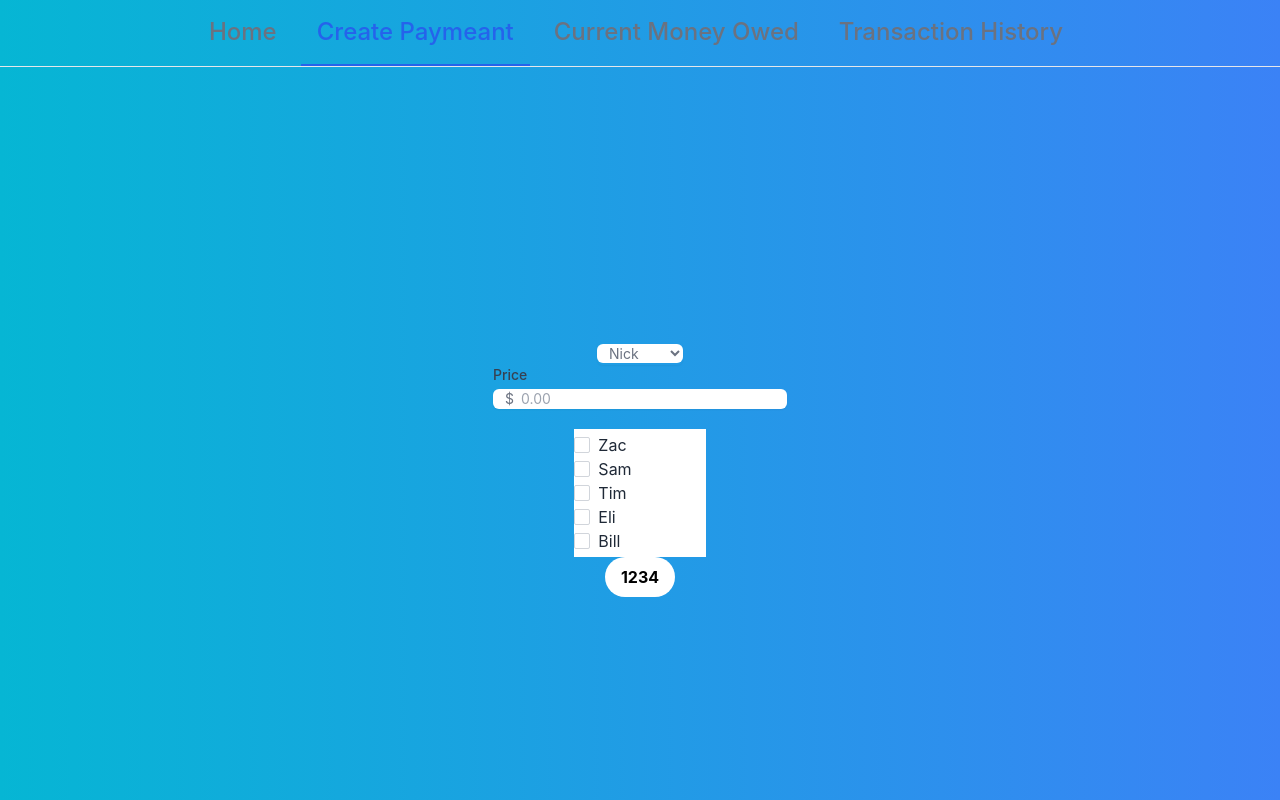
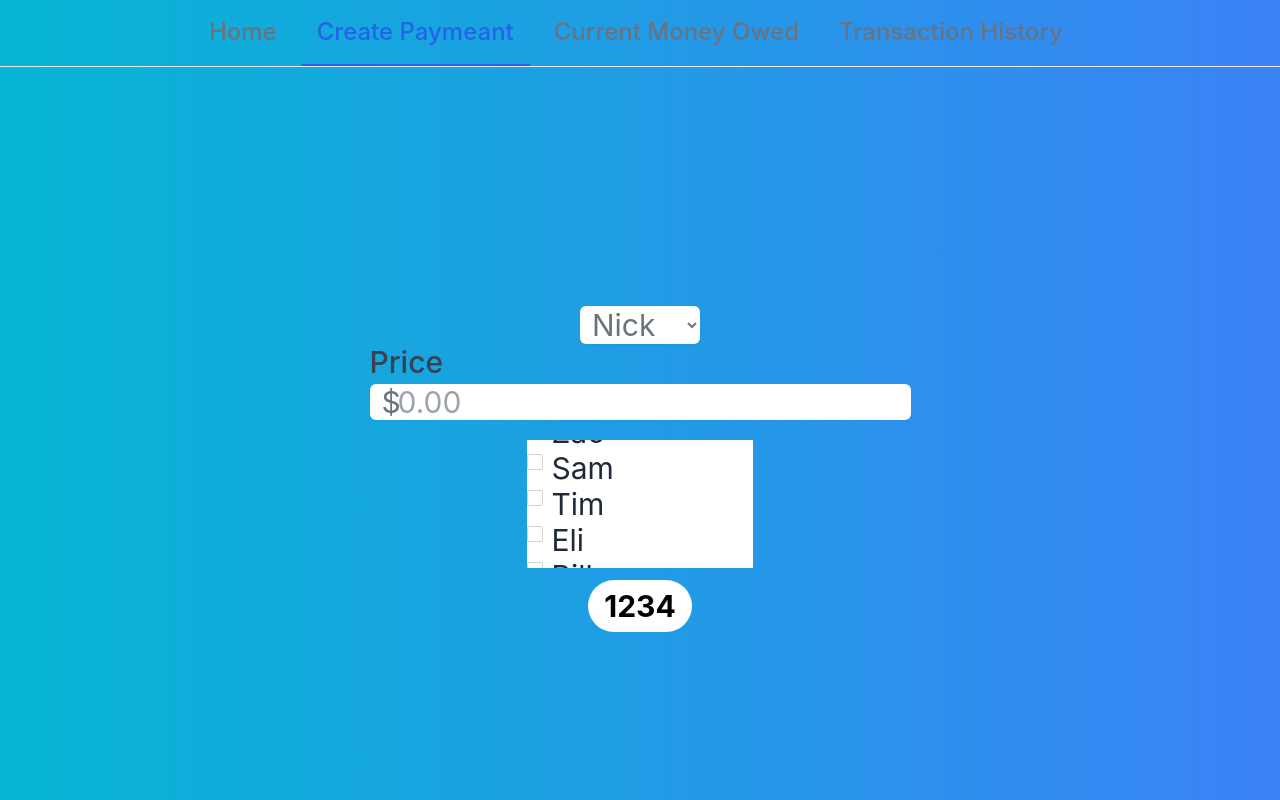
Before and after one commit to Nick-Knighton/Slice, a React (Create React App) app in the folder frontend/: page /page in a window 1280 px wide. Built offline with nearby package versions, Linux system fonts and the light colour scheme.

Commit message:
style changes to home page

```diff
--- a/frontend/src/Page.js
+++ b/frontend/src/Page.js
@@ -33,7 +33,7 @@ function Page() {
             <div id='form elements'className="h-full flex flex-col justify-center items-center">
                 <div>
                     <div class="relative mt-1 rounded-md shadow-sm">
-                        <select id="currency" name="currency" class="h-full rounded-md border-transparent bg-white py-0 pl-2 pr-7 text-gray-500 focus:border-indigo-500 focus:ring-indigo-500 sm:text-sm ">
+                        <select id="currency" name="currency" class="h-full rounded-md border-transparent bg-white py-0 pl-2 pr-7 text-gray-500 focus:border-indigo-500 focus:ring-indigo-500 sm:text-3xl ">
                             <option>Nick</option>
                             <option>Zac</option>
                             <option>Will</option>
@@ -42,19 +42,19 @@ function Page() {
                 </div>
 
                 <div>
-                    <label for="price" class="block text-sm font-medium text-gray-700">Price</label>
+                    <label for="price" class="block text-sm font-medium text-gray-700 sm:text-3xl">Price</label>
                     <div class="relative mt-1 rounded-md shadow-sm">
                         <div class="pointer-events-none absolute inset-y-0 left-0 flex items-center pl-3">
-                        <span class="text-gray-500 sm:text-sm">$</span>
+                        <span class="text-gray-500 sm:text-3xl">$</span>
                         </div>
-                        <input type="text" name="price" id="price" class="block w-full rounded-md border-gray-300 pl-7 pr-12 focus:border-indigo-500 focus:ring-indigo-500 sm:text-sm" placeholder="0.00"/>
+                        <input type="text" name="price" id="price" class="block w-full rounded-md border-gray-300 pl-7 pr-12 focus:border-indigo-500 focus:ring-indigo-500 sm:text-3xl" placeholder="0.00"/>
                         <div class="absolute inset-y-0 right-0 flex items-center">
                         <label for="currency" class="sr-only">Currency</label>
                         </div>
                     </div>
                 </div>
 
-                <div class="flex justify-center flex-col bg-white mt-5 h-32 overflow-auto">
+                <div class="flex justify-center flex-col bg-white mt-5 h-32 overflow-auto sm:text-3xl">
                     <div class="form-check form-check-inline">
                         <input class="form-check-input appearance-none h-4 w-4 border border-gray-300 rounded-sm bg-white checked:bg-blue-600 checked:border-blue-600 focus:outline-none transition duration-200 mt-1 align-top bg-no-repeat bg-center bg-contain float-left mr-2 cursor-pointer" type="checkbox" id="inlineCheckbox1" value="option1"/>
                         <label class="form-check-label inline-block text-gray-800" for="inlineCheckbox1">Nick</label>
@@ -85,7 +85,7 @@ function Page() {
                     </div>
                 </div>
 
-                <button class="bg-white hover:bg-blue-700 text-black font-bold py-2 px-4 rounded-full">
+                <button class="bg-white hover:bg-blue-700 text-black font-bold py-2 px-4 mt-3 rounded-full sm:text-3xl ">
                     1234
                 </button>
 
```
